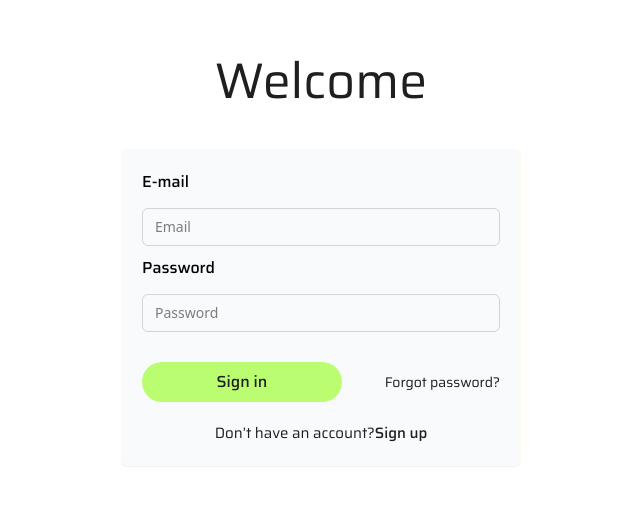
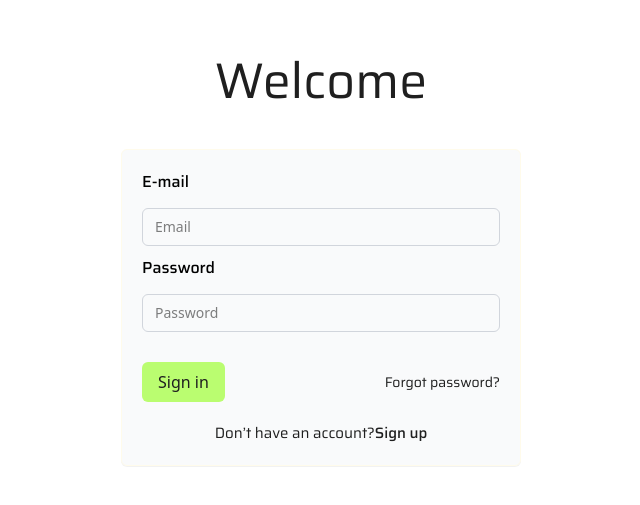
Before and after one commit to remenisite/Url-Shortner, a React (Vite) app in the folder client/: page /signin in a window 1280 px wide. Shown: the part 187-692 px from the top of the page, without its empty margins (319-959 px from the left). Built offline with nearby package versions, Linux system fonts and the light colour scheme; no server answers.

Commit message:
change design

```diff
--- a/client/package.json
+++ b/client/package.json
@@ -14,8 +14,10 @@
     "axios": "^1.13.3",
     "react": "^19.2.0",
     "react-dom": "^19.2.0",
+    "react-hook-form": "^7.71.1",
     "react-icons": "^5.5.0",
     "react-router": "^7.13.0",
+    "react-toastify": "^11.0.5",
     "tailwindcss": "^4.1.18"
   },
   "devDependencies": {
--- a/client/src/App.jsx
+++ b/client/src/App.jsx
@@ -7,6 +7,7 @@ import Home from "./pages/Home";
 
 const App = () => {
   return (
+    <>
     <BrowserRouter>
       <Routes>
         <Route path="/signup" element={<Register />} />
@@ -16,6 +17,8 @@ const App = () => {
         </Route>
       </Routes>
     </BrowserRouter>
+    </>
+
   );
 };
 
--- a/client/src/components/home/PassApi.jsx
+++ b/client/src/components/home/PassApi.jsx
@@ -35,7 +35,7 @@ const PassApi = () => {
     <>
       <form
         onSubmit={handelService}
-        className="bg-[#ECECEC] border border-[#DDDDDD] rounded-full flex mt-[100px] mb-[23px]"
+        className="bg-[#ECECEC] border border-[#DDDDDD] rounded-md flex mt-[100px] mb-[23px]"
       >
         {/* Long URL Input */}
         <Input
@@ -46,17 +46,11 @@ const PassApi = () => {
           onChange={(e) => setLongUrl(e.target.value)}
         />
         {/* Shorten Button */}
-        <Button
-          type="submit"
-          label="Shorten URL  "
-          variant="primary"
-          size="md"
-          icon={FaArrowRight}
-        />
+        <Button type="primary" >Shortner <FaArrowRight /> </Button>
       </form>
       {shortUrl && (
         <div className="flex justify-center">
-            <div className="bg-[#ECECEC] border w-[650px]   mb-[30px] border-[#DDDDDD] rounded-full flex justify-between pl-[30px] items-center ">
+            <div className="bg-[#ECECEC] border w-[650px]   mb-[30px] border-[#DDDDDD] rounded-md flex justify-between pl-[30px] items-center ">
           <Link
             to={`${shortUrl}`}
             target="_blank"
@@ -65,8 +59,8 @@ const PassApi = () => {
             >
             {shortUrl}
           </Link>
-            <Button variant="black" label="get your link" onClick={handleCopy}>
-            {copied ? "Copied!" : "Copy"}
+         <Button variant="black" onClick={handleCopy}>
+            {copied ? "Copied!" : "get this link"}
           </Button>
               </div>
         </div>
--- a/client/src/components/ui/Button.jsx
+++ b/client/src/components/ui/Button.jsx
@@ -1,47 +1,99 @@
+// import React from "react";
+
+// const Button = ({
+//   label = "",
+//   onClick = () => {},
+//   variant = "primary",
+//   size = "md",
+//   icon: Icon = null,
+//   type = "button",
+//   className = "",
+//   disabled = false,
+// }) => {
+//   // Base styles
+//   const baseStyles =
+//     "inline-flex items-center justify-center gap-2 font-medium font-main  rounded-full w-[200px] transition duration-200 focus:outline-none focus:ring-2 focus:ring-offset-2";
+
+//   // Variants
+//   const variants = {
+//     primary: "bg-green text-main hover:bg-green-300 focus:ring-green-400",
+//     secondary: "bg-gray-200 text-main hover:bg-gray-300 focus:ring-gray-400",
+//     black:"bg-black hover:bg-transparent hover:text-black hover:border text-[#F3F3F3] py-[15px] px-[36px] ",
+//     outline:
+//       "border border-gray-400 text-main hover:bg-gray-100 focus:ring-gray-300",
+//     danger: "bg-red-500 text-white hover:bg-red-600 focus:ring-red-400",
+//   };
+
+//   // Sizes
+//   const sizes = {
+//     sm: "px-3 py-1 text-sm ",
+//     md: "px-4 py-2 text-base ",
+//     lg: "text-[18px] font-normal text-main text-[#F3F3F3] ",
+//   };
+
+//   return (
+//     <button
+//       type={type}
+//       onClick={onClick}
+//       disabled={disabled}
+//       className={`${baseStyles} ${variants[variant]} ${sizes[size]} ${className} ${
+//         disabled ? "opacity-50 cursor-not-allowed" : ""
+//       }`}
+//     >
+//       {label}
+//       {Icon && <Icon size={18} />}
+//     </button>
+//   );
+// };
+
+// export default Button;
+
+
 import React from "react";
 
-const Button = ({
-  label = "",
-  onClick = () => {},
-  variant = "primary",
-  size = "md",
-  icon: Icon = null,
-  type = "button",
-  className = "",
-  disabled = false,
-}) => {
-  // Base styles
-  const baseStyles =
-    "inline-flex items-center justify-center gap-2 font-medium font-main  rounded-full w-[200px] transition duration-200 focus:outline-none focus:ring-2 focus:ring-offset-2";
+const baseStyles =
+  "inline-flex cursor-pointer items-center gap-[10px] justify-center font-medium rounded-md transition-colors focus:outline-none focus:ring-2 focus:ring-offset-2";
 
-  // Variants
   const variants = {
     primary: "bg-green text-main hover:bg-green-300 focus:ring-green-400",
     secondary: "bg-gray-200 text-main hover:bg-gray-300 focus:ring-gray-400",
-    black:"bg-black hover:bg-transparent hover:text-black hover:border text-[#F3F3F3] py-[15px] px-[36px] ",
+    black:"bg-black hover:bg-transparent hover:text-black hover:border text-[#F3F3F3] py-[10px] px-[36px] ",
     outline:
       "border border-gray-400 text-main hover:bg-gray-100 focus:ring-gray-300",
     danger: "bg-red-500 text-white hover:bg-red-600 focus:ring-red-400",
   };
 
-  // Sizes
+
   const sizes = {
     sm: "px-3 py-1 text-sm ",
     md: "px-4 py-2 text-base ",
     lg: "text-[18px] font-normal text-main text-[#F3F3F3] ",
   };
-
+const Button = ({
+  children,
+  type = "button",
+  variant = "primary",
+  size = "md",
+  disabled = false,
+  className = "",
+  onClick,
+  ...props
+}) => {
   return (
     <button
       type={type}
+      disabled={disabled}
       onClick={onClick}
-      disabled={disabled}
-      className={`${baseStyles} ${variants[variant]} ${sizes[size]} ${className} ${
-        disabled ? "opacity-50 cursor-not-allowed" : ""
-      }`}
+      className={`
+        ${baseStyles}
+        ${variants[variant]}
+        ${sizes[size]}
+        ${disabled ? "opacity-50 cursor-not-allowed" : ""}
+        ${className}
+      `}
+      {...props}
     >
-      {label}
-      {Icon && <Icon size={18} />}
+      {children}
     </button>
   );
 };
--- a/client/src/pages/Login.jsx
+++ b/client/src/pages/Login.jsx
@@ -30,14 +30,7 @@ const Login = () => {
             placeholder={"Password"}
           />
           <div className="flex justify-between items-center my-[20px]">
-            {/* Sign In Button */}
-            <Button
-              variant="primary"
-              label=" Sign in"
-                type="submit"
-              size="md"
-              className="flex justify-center"
-            />
+        <Button type="submit" >Sign in</Button>
             {/* Remember Me + Forgot Password */}
             <Link
               to="/forgot-password"
--- a/client/src/pages/Register.jsx
+++ b/client/src/pages/Register.jsx
@@ -7,11 +7,21 @@ import { FiPhone, FiMoon } from "react-icons/fi";
 import { Link } from "react-router";
 import Input from "../components/ui/Input";
 import Button from "../components/ui/Button";
+import { useForm } from "react-hook-form";
 
 const SignUp = () => {
-  const handelSubmit = async (e) => {
-    e.preventDefault();
-  }
+  const {
+    register,
+    handleSubmit,
+    watch,
+    formState: { errors },
+  } = useForm()
+  console.log(errors)
+
+  const onSubmit = (data) => console.log(data)
+
+  console.log(watch("example")) // watch input value by passing the name of it
+
   return (
     <section className="">
       <div className="container flex flex-col justify-center items-center">
@@ -19,20 +29,21 @@ const SignUp = () => {
           Create your account
         </h1>
         <div className=" w-[400px] bg-gray-50 shadow-2xs border border-amber-50 rounded-[6px] p-[20px]">
-          <form onSubmit={handelSubmit} action="">
+          <form onSubmit={handleSubmit(onSubmit)}>
+            {/* Input Fields */}
+            <Input type="text"   {...register("firstName", {required: "Full Name is required"})}   label={"Full Name"}  placeholder={"enter your full name........"}/>
+            <Input  {...register("email", {required: "email is required"} )}    label={"E-mail"}    type="email"     placeholder={"Email"}/>
+            <Input    {...register("password" , {required: "password is required"})}   label={"Password"}        type="password"   placeholder={"Password"} />
+            <Input   label={"Confirm Password"}   type="password"    placeholder={"Confirm password"}    />
+            <Button type="submit">Create Account</Button>
 
-          {/* Input Fields */}
-          <Input label={"Full Name"} required  type="text" placeholder={"enter your full name........"}  />
-          <Input label={"E-mail"} type="email"   required placeholder={"Email"} />
-          <Input label={"Phone number"} type="tel"   required placeholder={"(+01)"} />
-          <Input label={"Password"} type="password"   required placeholder={"Password"} />
-          <Input label={"Confirm Password"} type="password"   required placeholder={"Confirm password"} />
-
-          <Button  variant="primary" label="Signup" type="submit"  size="md"   className="flex justify-center"  />
           </form>
           <div className="flex items-center gap-[10px] my-[30px]">
             <input id="link" type="checkbox" className="text-[100px]" />
-            <label htmlFor="link" className="text-[14px] font-normal font-main text-main ">
+            <label
+              htmlFor="link"
+              className="text-[14px] font-normal font-main text-main "
+            >
               I agree with terms & conditions
             </label>
           </div>
```
Also changed, not shown: 2 other files (tests, documents, lock files or other folders).
